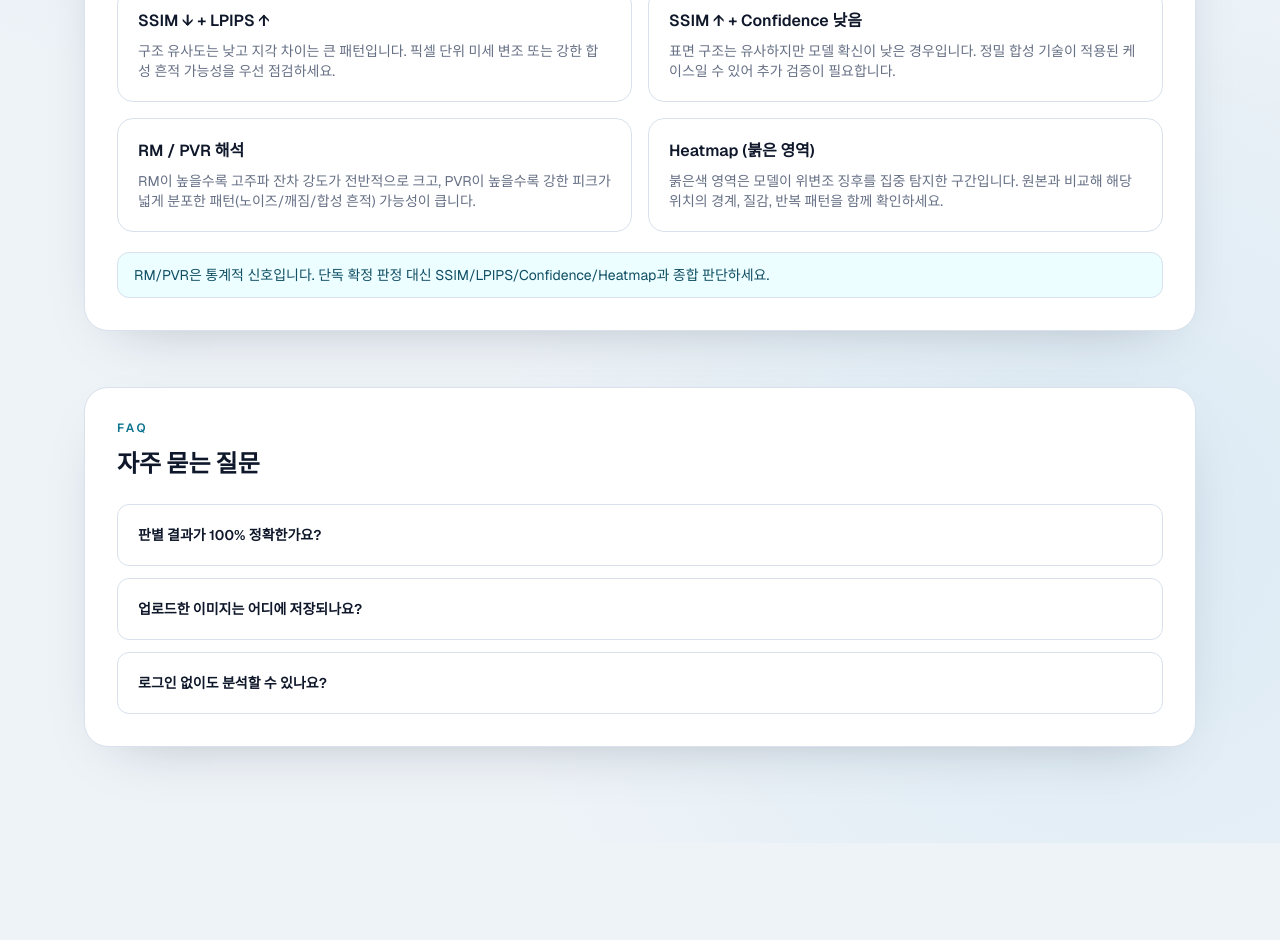
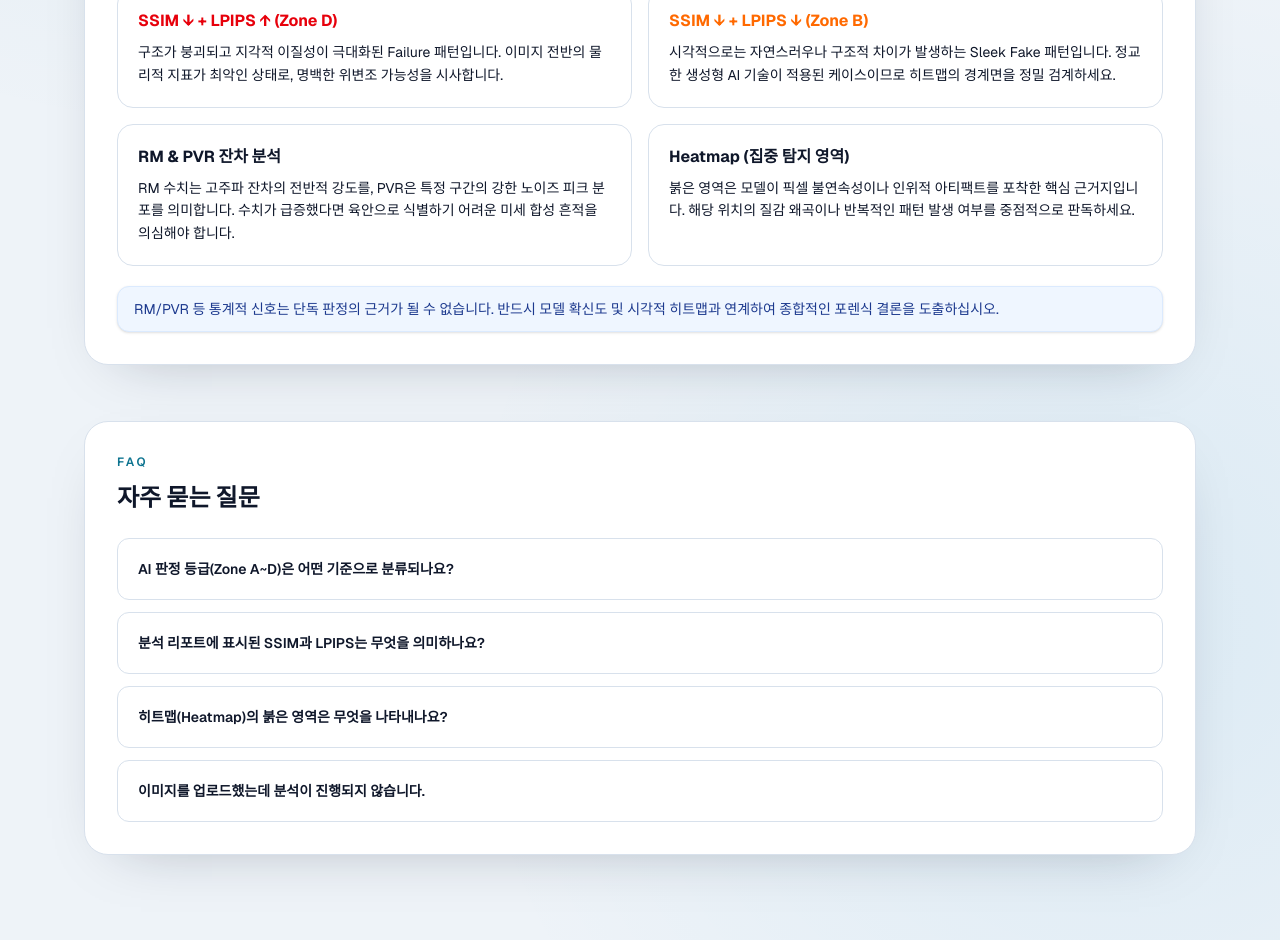
Before and after one commit to boogiewooki02/AI-Detector-Project, a Next.js app in the folder frontend-nextjs/: page / in a window 1280 px wide. Shown: the part 880-1820 px from the top of the page. Before the commit the page ends 1723 px from the top, so only its background shows below. Built offline with nearby package versions, Linux system fonts and the light colour scheme; no server answers.

Commit message:
chore: 해석 가이드라인 수정

```diff
--- a/frontend-nextjs/src/app/page.tsx
+++ b/frontend-nextjs/src/app/page.tsx
@@ -13,19 +13,24 @@ function formatScore(value: number | null) {
 
 const faqItems = [
   {
-    question: "판별 결과가 100% 정확한가요?",
+    question: "AI 판정 등급(Zone A~D)은 어떤 기준으로 분류되나요?",
     answer:
-      "아니요. 모델은 확률 기반 참고 지표입니다. 고위험 콘텐츠는 출처 검증과 메타데이터 확인을 병행하세요.",
+      "본 서비스는 이미지의 구조적 유사도(SSIM)와 지각적 품질(LPIPS)을 복합 분석하여 4단계로 분류합니다. 원본 상태인 Zone A부터, 육안 식별이 어려운 고도로 정밀한 합성형인 Zone B, 물리적 왜곡이 뚜렷한 Zone C/D로 구분하여 리스크를 정의합니다.",
   },
   {
-    question: "업로드한 이미지는 어디에 저장되나요?",
+    question: "분석 리포트에 표시된 SSIM과 LPIPS는 무엇을 의미하나요?",
     answer:
-      "업로드 이미지와 히트맵은 스토리지(S3)에 저장되며, 결과 응답에 URL이 포함됩니다.",
+      "SSIM은 이미지의 형태적 틀이 얼마나 유지되었는지를 나타내며, LPIPS는 인간이 느끼는 시각적 자연스러움을 측정합니다. 두 수치가 상충할 경우(예: 시각적으로는 자연스러우나 구조가 변형된 경우) 생성형 AI에 의한 정밀 조작 가능성이 높다고 판단합니다.",
   },
   {
-    question: "로그인 없이도 분석할 수 있나요?",
+    question: "히트맵(Heatmap)의 붉은 영역은 무엇을 나타내나요?",
     answer:
-      "현재 서버 설정에 따라 401이 날 수 있습니다. 이 경우 로그인 후 재시도하면 됩니다.",
+      "AI 모델이 위변조의 결정적 증거라고 판단한 집중 분석 구역입니다. 주로 사물의 경계면이나 부자연스러운 노이즈가 발생하는 지점에 나타나며, 분석가는 이 영역을 통해 변조 의심 지점을 시각적으로 즉시 확인할 수 있습니다.",
+  },
+  {
+    question: "이미지를 업로드했는데 분석이 진행되지 않습니다.",
+    answer:
+      "인증 세션이 만료되었거나 서버와의 연결이 불안정할 때 발생할 수 있습니다. 오류가 발생한다면 재로그인을 진행해 주시고, 문제가 지속될 경우 이미지 파일 형식이 JPG 또는 PNG인지 확인해 주세요.",
   },
 ];
 
@@ -223,39 +228,54 @@ export default function Home() {
           <h2 className="mt-3 text-2xl font-black">분석 결과 해석 가이드</h2>
           <div className="mt-6 grid gap-4 md:grid-cols-2">
             <article className="rounded-2xl border border-border bg-white p-5">
-              <h3 className="font-semibold">SSIM ↓ + LPIPS ↑</h3>
-              <p className="mt-2 text-sm text-muted">
-                구조 유사도는 낮고 지각 차이는 큰 패턴입니다. 픽셀 단위 미세
-                변조 또는 강한 합성 흔적 가능성을 우선 점검하세요.
+              <div className="flex items-center justify-between">
+                <h3 className="font-bold text-red-600">
+                  SSIM ↓ + LPIPS ↑ (Zone D)
+                </h3>
+              </div>
+              <p className="mt-2 text-sm text-muted-foreground leading-relaxed">
+                구조가 붕괴되고 지각적 이질성이 극대화된 Failure 패턴입니다.
+                이미지 전반의 물리적 지표가 최악인 상태로, 명백한 위변조
+                가능성을 시사합니다.
               </p>
             </article>
+
             <article className="rounded-2xl border border-border bg-white p-5">
-              <h3 className="font-semibold">SSIM ↑ + Confidence 낮음</h3>
-              <p className="mt-2 text-sm text-muted">
-                표면 구조는 유사하지만 모델 확신이 낮은 경우입니다. 정밀 합성
-                기술이 적용된 케이스일 수 있어 추가 검증이 필요합니다.
+              <div className="flex items-center justify-between">
+                <h3 className="font-bold text-orange-500">
+                  SSIM ↓ + LPIPS ↓ (Zone B)
+                </h3>
+              </div>
+              <p className="mt-2 text-sm text-muted-foreground leading-relaxed">
+                시각적으로는 자연스러우나 구조적 차이가 발생하는 Sleek Fake
+                패턴입니다. 정교한 생성형 AI 기술이 적용된 케이스이므로 히트맵의
+                경계면을 정밀 검계하세요.
               </p>
             </article>
+
             <article className="rounded-2xl border border-border bg-white p-5">
-              <h3 className="font-semibold">RM / PVR 해석</h3>
-              <p className="mt-2 text-sm text-muted">
-                RM이 높을수록 고주파 잔차 강도가 전반적으로 크고, PVR이 높을수록
-                강한 피크가 넓게 분포한 패턴(노이즈/깨짐/합성 흔적) 가능성이
-                큽니다.
+              <h3 className="font-bold">RM & PVR 잔차 분석</h3>
+              <p className="mt-2 text-sm text-muted-foreground leading-relaxed">
+                RM 수치는 고주파 잔차의 전반적 강도를, PVR은 특정 구간의 강한
+                노이즈 피크 분포를 의미합니다. 수치가 급증했다면 육안으로
+                식별하기 어려운 미세 합성 흔적을 의심해야 합니다.
               </p>
             </article>
+
             <article className="rounded-2xl border border-border bg-white p-5">
-              <h3 className="font-semibold">Heatmap (붉은 영역)</h3>
-              <p className="mt-2 text-sm text-muted">
-                붉은색 영역은 모델이 위변조 징후를 집중 탐지한 구간입니다.
-                원본과 비교해 해당 위치의 경계, 질감, 반복 패턴을 함께
-                확인하세요.
+              <h3 className="font-bold">Heatmap (집중 탐지 영역)</h3>
+              <p className="mt-2 text-sm text-muted-foreground leading-relaxed">
+                붉은 영역은 모델이 픽셀 불연속성이나 인위적 아티팩트를 포착한
+                핵심 근거지입니다. 해당 위치의 질감 왜곡이나 반복적인 패턴 발생
+                여부를 중점적으로 판독하세요.
               </p>
             </article>
           </div>
-          <p className="mt-5 rounded-xl border border-border bg-cyan-50 px-4 py-3 text-sm text-cyan-900">
-            RM/PVR은 통계적 신호입니다. 단독 확정 판정 대신
-            SSIM/LPIPS/Confidence/Heatmap과 종합 판단하세요.
+
+          <p className="mt-5 rounded-xl border border-blue-100 bg-blue-50 px-4 py-3 text-sm text-blue-900 shadow-sm">
+            RM/PVR 등 통계적 신호는 단독 판정의 근거가 될 수 없습니다. 반드시
+            모델 확신도 및 시각적 히트맵과 연계하여 종합적인 포렌식 결론을
+            도출하십시오.
           </p>
         </section>
 
--- a/frontend-nextjs/src/app/signup/page.tsx
+++ b/frontend-nextjs/src/app/signup/page.tsx
@@ -1,10 +1,10 @@
 "use client";
 
-import { useState } from "react";
-import { useRouter } from "next/navigation";
-import axios from "axios";
 import NavBar from "@/components/nav-bar";
 import { signup } from "@/lib/api";
+import axios from "axios";
+import { useRouter } from "next/navigation";
+import { useState } from "react";
 
 export default function SignupPage() {
   const router = useRouter();
@@ -24,7 +24,9 @@ export default function SignupPage() {
       router.push("/login");
     } catch (error) {
       if (axios.isAxiosError(error)) {
-        setErrorMessage(error.response?.data?.message ?? "회원가입에 실패했습니다.");
+        setErrorMessage(
+          error.response?.data?.message ?? "회원가입에 실패했습니다.",
+        );
       } else {
         setErrorMessage("회원가입 중 오류가 발생했습니다.");
       }
@@ -79,11 +81,13 @@ export default function SignupPage() {
                 className="w-full rounded-lg border border-border px-3 py-2 outline-none focus:ring-2 focus:ring-primary/40"
               />
             </div>
-            {errorMessage && <p className="text-sm text-danger">{errorMessage}</p>}
+            {errorMessage && (
+              <p className="text-sm text-danger">{errorMessage}</p>
+            )}
             <button
               type="submit"
               disabled={loading}
-              className="w-full rounded-lg bg-primary px-4 py-2 font-semibold text-white hover:bg-primary-dark disabled:opacity-60"
+              className="cursor-pointer w-full rounded-lg bg-primary px-4 py-2 font-semibold text-white hover:bg-primary-dark disabled:opacity-60"
             >
               {loading ? "회원가입 중..." : "회원가입"}
             </button>
```
